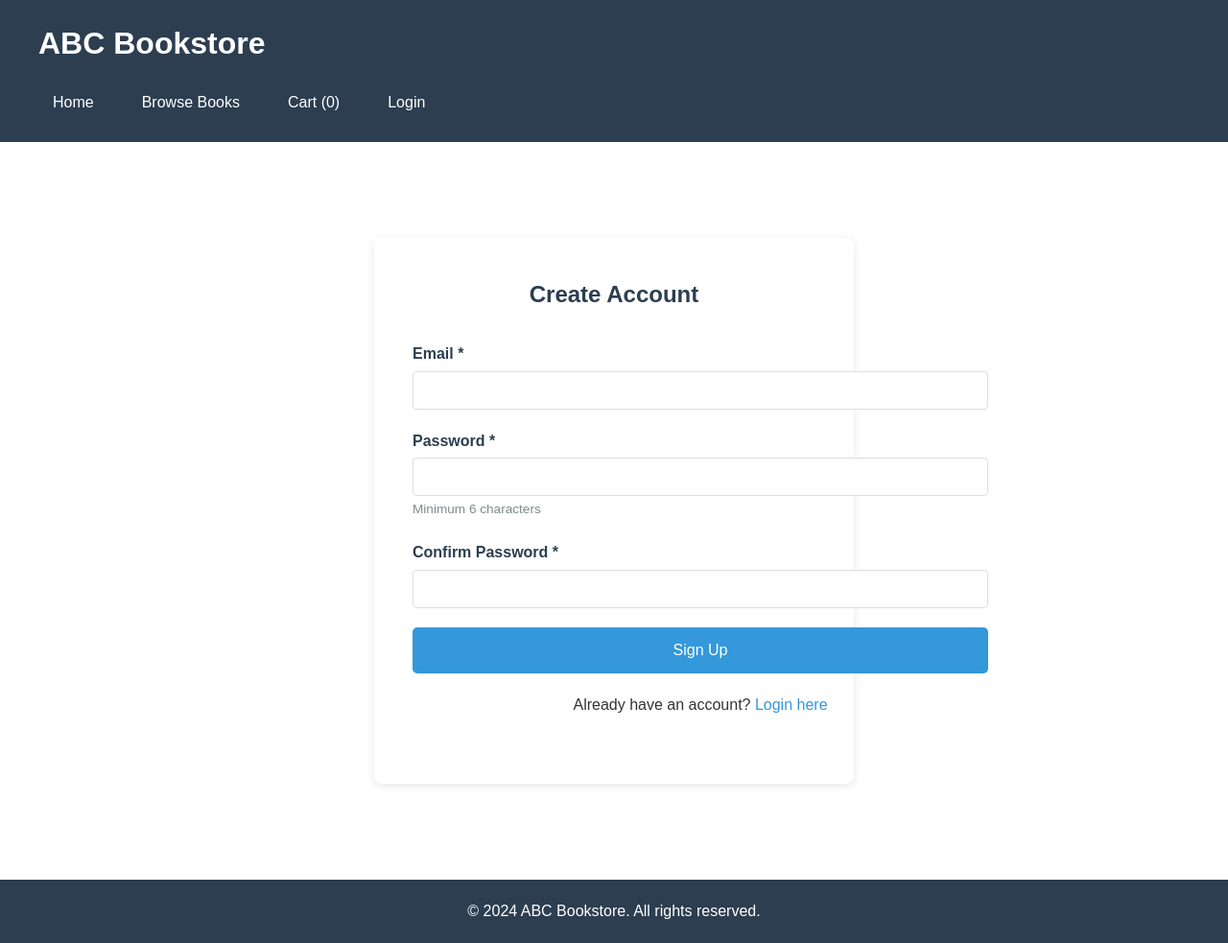
After one commit to aihridoy/bookstore-mysql, a PHP site: page /signup.html in a window 1280 px wide. The commit adds this page. Shown: the whole page at 96% size. Run offline with PHP 8.4, Linux system fonts and the light colour scheme.

Commit message:
feat: auth

```diff
--- a/cart.html
+++ b/cart.html
@@ -75,7 +75,7 @@
           container.innerHTML = `
                     <div class="empty-state">
                         <h3>Your cart is empty</h3>
-                        <p>Browse our collection and add some books!</p>
+                        <p class="empty-state-paragraph">Browse our collection and add some books!</p>
                         <a href="products.php" class="btn btn-primary">Browse Books</a>
                     </div>
                 `;
--- /dev/null
+++ b/signup.html
@@ -0,0 +1,125 @@
+<!DOCTYPE html>
+<html lang="en">
+  <head>
+    <meta charset="UTF-8" />
+    <meta name="viewport" content="width=device-width, initial-scale=1.0" />
+    <title>Sign Up - ABC Bookstore</title>
+    <link rel="stylesheet" href="style.css" />
+  </head>
+  <body>
+    <div class="container">
+      <header>
+        <h1>ABC Bookstore</h1>
+        <nav>
+          <a href="index.html">Home</a>
+          <a href="products.php">Browse Books</a>
+          <a href="cart.html">Cart (<span id="cart-count">0</span>)</a>
+          <a href="login.html">Login</a>
+        </nav>
+      </header>
+
+      <main>
+        <div class="auth-container">
+          <h2>Create Account</h2>
+          <form id="signup-form" class="checkout-form">
+            <div class="form-group">
+              <label for="email">Email *</label>
+              <input type="email" id="email" name="email" required />
+            </div>
+
+            <div class="form-group">
+              <label for="password">Password *</label>
+              <input
+                type="password"
+                id="password"
+                name="password"
+                required
+                minlength="6"
+              />
+              <small>Minimum 6 characters</small>
+            </div>
+
+            <div class="form-group">
+              <label for="confirm_password">Confirm Password *</label>
+              <input
+                type="password"
+                id="confirm_password"
+                name="confirm_password"
+                required
+              />
+            </div>
+
+            <button
+              type="submit"
+              class="btn btn-primary"
+              style="width: 100%; padding: 15px"
+            >
+              Sign Up
+            </button>
+
+            <p style="text-align: center; margin-top: 20px">
+              Already have an account? <a href="login.html">Login here</a>
+            </p>
+          </form>
+        </div>
+      </main>
+
+      <footer>
+        <p>&copy; 2024 ABC Bookstore. All rights reserved.</p>
+      </footer>
+    </div>
+
+    <script>
+      function updateCartCount() {
+        const cart = JSON.parse(localStorage.getItem("cart")) || [];
+        const totalItems = cart.reduce((sum, item) => sum + item.quantity, 0);
+        document.getElementById("cart-count").textContent = totalItems;
+      }
+
+      document
+        .getElementById("signup-form")
+        .addEventListener("submit", async function (e) {
+          e.preventDefault();
+
+          const password = document.getElementById("password").value;
+          const confirmPassword =
+            document.getElementById("confirm_password").value;
+
+          if (password !== confirmPassword) {
+            alert("Passwords do not match!");
+            return;
+          }
+
+          const formData = new FormData(this);
+          const data = {
+            email: formData.get("email"),
+            password: formData.get("password"),
+          };
+
+          try {
+            const response = await fetch("php/signup.php", {
+              method: "POST",
+              headers: {
+                "Content-Type": "application/json",
+              },
+              body: JSON.stringify(data),
+            });
+
+            const result = await response.json();
+
+            if (result.success) {
+              alert("Account created successfully! Please login.");
+              window.location.href = "login.html";
+            } else {
+              alert("Signup failed: " + result.message);
+            }
+          } catch (error) {
+            alert("An error occurred. Please try again.");
+            console.error("Error:", error);
+          }
+        });
+
+      updateCartCount();
+    </script>
+  </body>
+</html>
--- a/style.css
+++ b/style.css
@@ -12,10 +12,11 @@ body {
 }
 
 .container {
-  max-width: 1200px;
-  margin: 0 auto;
+  width: 100%;
+  min-height: 100vh;
+  display: flex;
+  flex-direction: column;
   background-color: white;
-  min-height: 100vh;
   box-shadow: 0 0 10px rgba(0, 0, 0, 0.1);
 }
 
@@ -23,7 +24,7 @@ body {
 header {
   background-color: #2c3e50;
   color: white;
-  padding: 20px;
+  padding: 20px 40px;
 }
 
 header h1 {
@@ -32,6 +33,7 @@ header h1 {
 
 nav {
   display: flex;
+  align-items: center;
   gap: 20px;
 }
 
@@ -41,20 +43,50 @@ nav a {
   padding: 8px 15px;
   border-radius: 4px;
   transition: background-color 0.3s;
+  white-space: nowrap;
 }
 
 nav a:hover {
   background-color: #34495e;
 }
 
+/* Auth Navigation */
+.auth-nav {
+  display: flex;
+  align-items: center;
+  gap: 10px;
+  margin-left: auto;
+}
+
+.nav-divider {
+  color: rgba(255, 255, 255, 0.5);
+}
+
+.user-email {
+  color: white;
+  font-size: 0.9em;
+  padding: 8px 10px;
+}
+
 /* Main Content */
 main {
+  flex: 1;
   padding: 40px;
+  display: flex;
+  flex-direction: column;
+  justify-content: center;
 }
 
 /* Welcome Section */
 .welcome-section {
   text-align: center;
+  max-width: 1200px;
+  margin: 0 auto;
+  width: 100%;
+}
+
+.hero-content {
+  padding: 40px 0;
 }
 
 .welcome-section h2 {
@@ -63,10 +95,14 @@ main {
   font-size: 2.5em;
 }
 
-.welcome-section > p {
+.welcome-section > p,
+.hero-content > p {
   font-size: 1.2em;
   margin-bottom: 15px;
   color: #555;
+  max-width: 800px;
+  margin-left: auto;
+  margin-right: auto;
 }
 
 .cta-section {
@@ -265,7 +301,7 @@ main {
 
 /* Forms */
 .checkout-form {
-  max-width: 600px;
+  width: 600px;
   margin: 30px auto;
 }
 
@@ -318,7 +354,7 @@ footer {
   color: white;
   text-align: center;
   padding: 20px;
-  margin-top: 50px;
+  margin-top: auto;
 }
 
 /* Empty State */
@@ -327,14 +363,74 @@ footer {
   padding: 60px 20px;
   color: #7f8c8d;
 }
+.empty-state-paragraph {
+  margin-bottom: 10px;
+}
 
 .empty-state h3 {
   font-size: 1.5em;
   margin-bottom: 20px;
 }
 
+/* Auth Container */
+.auth-container {
+  max-width: 500px;
+  margin: 60px auto;
+  padding: 40px;
+  background-color: white;
+  border-radius: 8px;
+  box-shadow: 0 2px 10px rgba(0, 0, 0, 0.1);
+}
+
+.auth-container h2 {
+  text-align: center;
+  color: #2c3e50;
+  margin-bottom: 30px;
+}
+
+.auth-container small {
+  color: #7f8c8d;
+  font-size: 0.85em;
+}
+
+.auth-container a {
+  color: #3498db;
+  text-decoration: none;
+}
+
+.auth-container a:hover {
+  text-decoration: underline;
+}
+
 /* Responsive */
 @media (max-width: 768px) {
+  header {
+    padding: 20px;
+  }
+
+  nav {
+    flex-direction: column;
+    align-items: flex-start;
+    gap: 10px;
+  }
+
+  .auth-nav {
+    margin-left: 0;
+  }
+
+  main {
+    padding: 20px;
+  }
+
+  .welcome-section h2 {
+    font-size: 2em;
+  }
+
+  .welcome-section > p,
+  .hero-content > p {
+    font-size: 1em;
+  }
+
   .products-grid {
     grid-template-columns: 1fr;
   }
@@ -343,14 +439,14 @@ footer {
     grid-template-columns: 1fr;
   }
 
-  nav {
-    flex-direction: column;
-    gap: 10px;
-  }
-
   .cart-item {
     flex-direction: column;
     gap: 15px;
     text-align: center;
   }
+
+  .auth-container {
+    margin: 20px;
+    padding: 20px;
+  }
 }
```
Also changed, not shown: checkout.html (+53 -4 lines), index.html (+33 -0 lines), login.html (added, +116 -0 lines), php/login.php (added, +49 -0 lines), php/logout.php (added, +12 -0 lines), php/process_order.php (+4 -3 lines), php/signup.php (added, +55 -0 lines).
